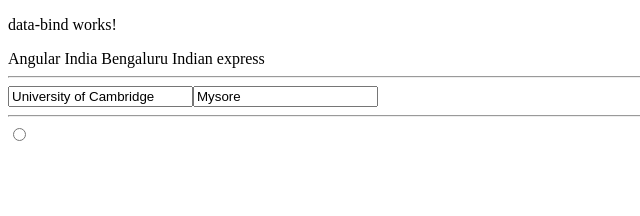
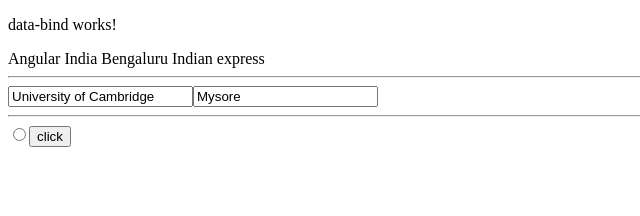
Before and after one commit to Sushmait/Own-Project, an Angular app: page / in a window 1280 px wide. Shown: the top 216 px of the page, without its empty margins (0-640 px from the left). Built offline with nearby package versions, Linux system fonts and the light colour scheme.

Commit message:
I have completed Event DB task, moving & comitting the changes

```diff
--- a/src/app/data-bind/data-bind.component.html
+++ b/src/app/data-bind/data-bind.component.html
@@ -9,3 +9,4 @@
 <input type="text" [value]="Location"/>
 <hr>
 <input [type]="ControlType"/>
+<button (click)="Fired()">click</button>
--- a/src/app/data-bind/data-bind.component.ts
+++ b/src/app/data-bind/data-bind.component.ts
@@ -32,6 +32,9 @@
  Universityname="University of Cambridge"
  Location="Mysore";
 
+ Fired(){
+    console.log("Successfully Completed the task & Happy clicking");
 
 
-}
+  console.log("Happy Deepavali");
+}}
```
